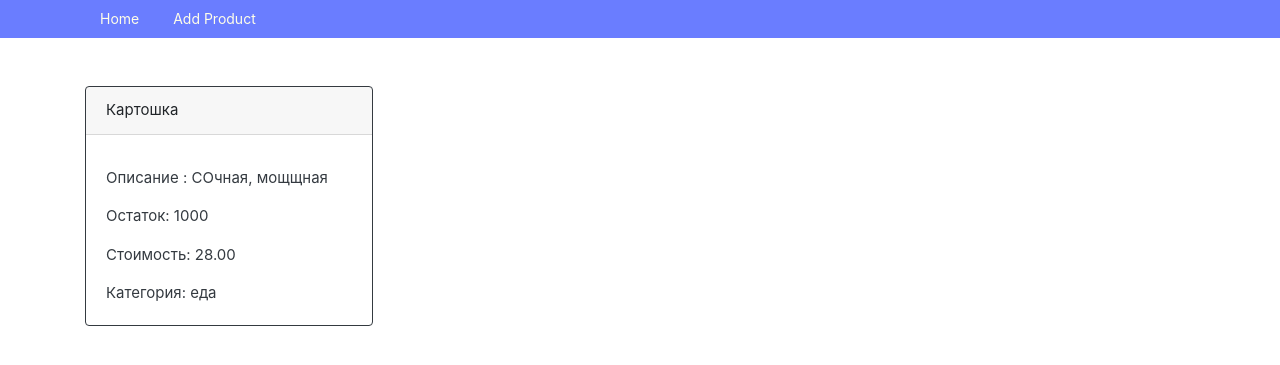
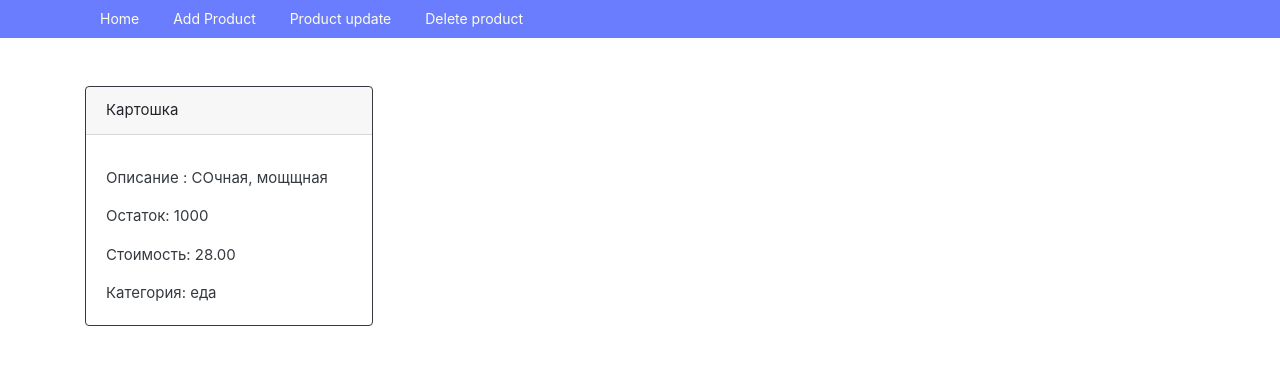
Before and after one commit to insanboss/lab_48, a Django app: page /product/1 in a window 1280 px wide. Shown: the top 365 px of the page. Run offline with Django 3.2, Linux system fonts and the light colour scheme; data comes from the database, SQL or seed files in the repository; some libraries are stand-ins or nearby versions.

Commit message:
создан шаблон и написана вьюшка для редактирования, но не работает Реализовано удаление продукта ^_^

```diff
--- a/source/product_app/templates/product_view.html
+++ b/source/product_app/templates/product_view.html
@@ -3,6 +3,9 @@
 
 {% block menu %}
     <li><a href="{% url 'product_add' %}">Add Product</a></li>
+    <li><a href="{% url 'product_update' product.id %}">Product update</a></li>
+    <li><a href="{% url 'product_delete' product.id %}">Delete product</a></li>
+
 {% endblock menu %}
 
 {% block title %}{{ product.product }}{% endblock %}
--- a/source/product_app/views.py
+++ b/source/product_app/views.py
@@ -38,3 +38,38 @@ def product_create_view(request):
         else:
             return render(request, 'product_create.html', context={'form': product})
         return redirect('product_view', pk=product.id)
+
+
+def product_update_view(request, pk):
+    product = get_object_or_404(Product, pk=pk)
+    if request.method == 'GET':
+        product = ProductForm(initial={
+            "product": product.product,
+            "description": product.description,
+            "categories": product.categories,
+            "remainder": product.remainder,
+            "cost": product.cost,
+        })
+        return render(request, 'product_update.html', context={'form': product, "id": product.id})
+    elif request.method == 'POST':
+        product = ProductForm(data=request.POST)
+        if product.is_valid():
+            product.product = product.cleaned_data.get('product')
+            product.description = product.cleaned_data.get('description')
+            product.categories = product.cleaned_data.get('categories')
+            product.remainder = product.cleaned_data.get('remainder')
+            product.cost = product.cleaned_data.get('cost')
+
+            product.save()
+        else:
+            return render(request, 'product_update.html', context={'form': product, "id": product.id})
+        return redirect('product_view', pk=product.id)
+
+
+def product_delete_view(request, pk):
+    product = get_object_or_404(Product, pk=pk)
+    if request.method == 'GET':
+        return render(request, 'product_delete.html', context={'product': product})
+    elif request.method == 'POST':
+        product.delete()
+        return redirect('index')
--- a/source/shop_app/urls.py
+++ b/source/shop_app/urls.py
@@ -15,11 +15,19 @@ Including another URLconf
 """
 from django.contrib import admin
 from django.urls import path
-from product_app.views import index_view, product_view, product_create_view
+from product_app.views import (
+    index_view,
+    product_view,
+    product_create_view,
+    product_update_view,
+    product_delete_view,
+)
 
 urlpatterns = [
     path('admin/', admin.site.urls),
     path('', index_view, name='index'),
     path('product/<int:pk>', product_view, name='product_view'),
     path('product/add', product_create_view, name='product_add'),
+    path('product/<int:pk>/update', product_update_view, name='product_update'),
+    path('product/<int:pk>/delete', product_delete_view, name='product_delete'),
 ]
```
Also changed, not shown: source/product_app/templates/product_delete.html (added, +13 -0 lines), source/product_app/templates/product_update.html (added, +14 -0 lines).
